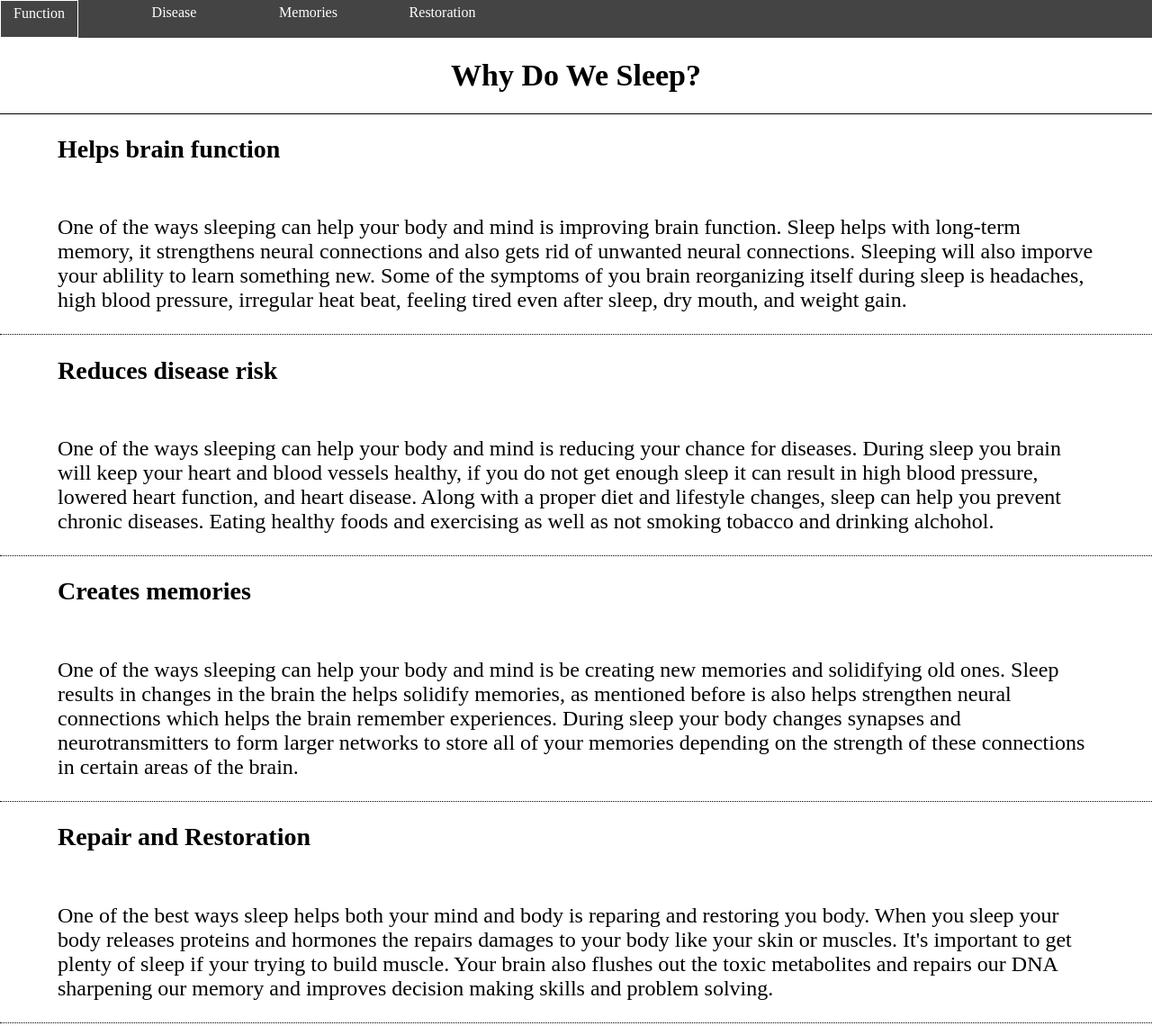
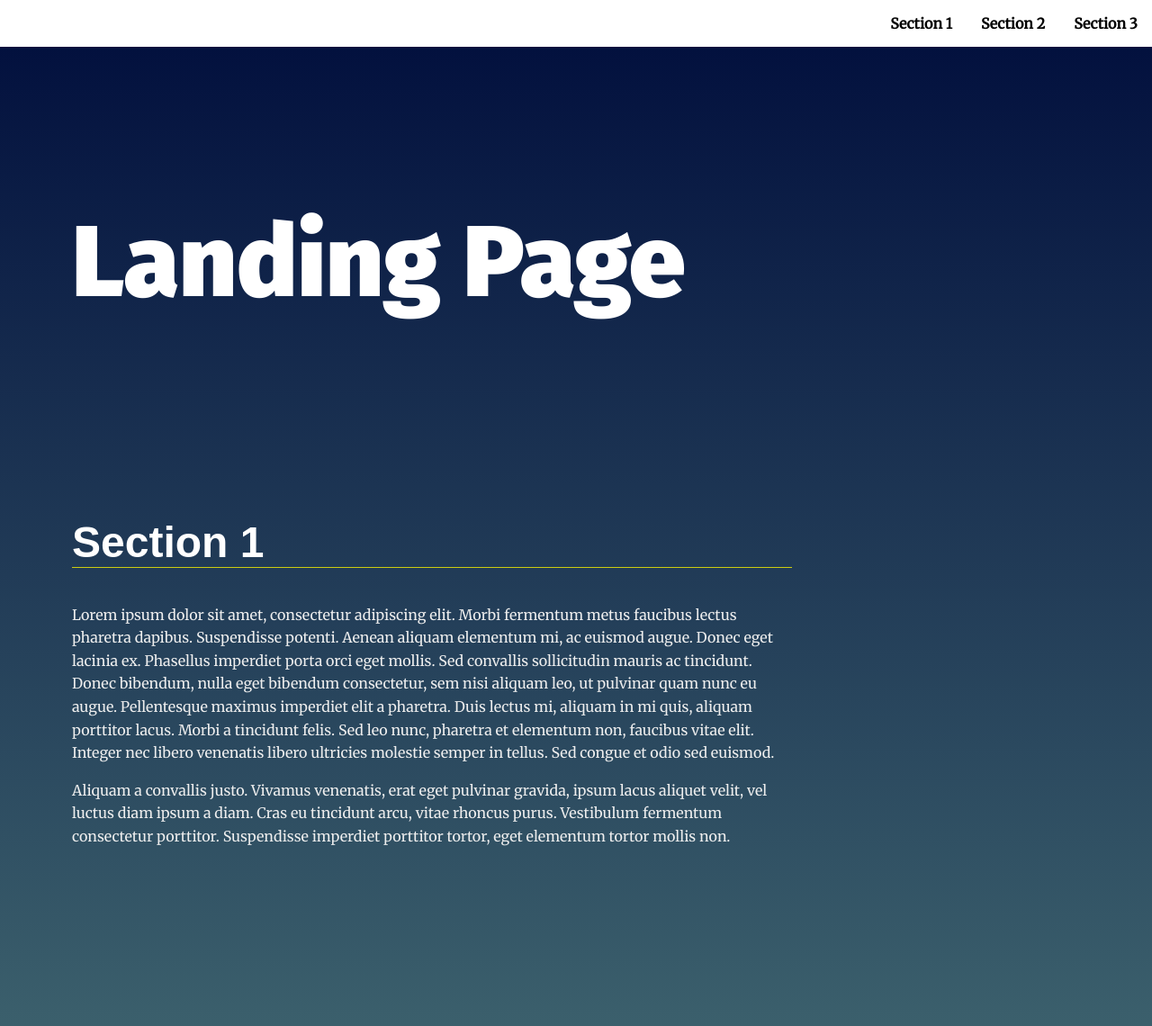
Before and after one commit to ColeLybbert/fend-landing-page, a plain HTML site: page index.html in a window 1280 px wide. Shown: the top 1140 px of the page at 90% size. Drawn offline with Linux system fonts and the light colour scheme.

Commit message:
major code structure changes

```diff
--- a/css/styles.css
+++ b/css/styles.css
@@ -1,94 +1,231 @@
+/*
+ *
+ * CSS written based on SMACSS architecture.
+ * To learn more, visit: http://smacss.com/
+ *
+ * For simplicity, no reset or normalize is added.
+ * To learn more, visit: https://css-tricks.com/reboot-resets-reasoning/
+ *
+*/
+
+
+/* ---- Base Rules ---- */
+html{
+    scroll-behavior: smooth;
+}
 body {
-    width: 100%;
-    height: 100%;
+    background: rgb(136,203,171);
+    background: linear-gradient(0deg, rgba(136,203,171,1) 0%, rgba(0,13,60,1) 100%);
     margin: 0;
-    padding: 0;
+    font-family: 'Merriweather', serif;
+    color: #fff;
 }
 
-#nav {
-    display: flex;
-    justify-content: left;
-    flex-wrap: wrap;
-    height: 5%;
-    width: 100%;
-    margin: 0;
-    padding: 0;
-    background-color: #444;
-    text-align: center;
+
+/* Typeography General*/
+h1 {
+    font-family: 'Fira Sans', sans-serif;
+    font-size: 3em;
+    margin: 2em 1rem;
 }
 
-a {
-    text-decoration: none;
-    color: white;
+@media only screen and (min-width: 35em){
+    h1 {
+        font-size: 7em;
+        margin: 2em 4rem 1em;
+    }
 }
 
-a:hover {
-    color: black;
+h2 {
+    border-bottom: 1px solid #cc1;
+    font-family: 'Oxygen', Sans-Serif;
+    font-size: 3em;
+    color: #fff;
 }
 
-li {
-    list-style-type: none;
-    width: 75px;
-    height: 30px;
-    margin: 0 5% 0 0;
-    color: white;
-    padding: 5px;
+p {
+    line-height: 1.6em;
+    color: #eee;
 }
 
-li:hover {
-    border: 1px solid white;
+/* ---- Layout Rules ---- */
+main {
+    margin: 10vh 1em 10vh;
 }
 
-.button {
-    color: white;
-    background-color: white;
-    color: black;
-    border: none;
+.main-hero {
+    min-height: 40vh;
+    padding-top: 3em;
 }
 
-button:hover {
-    background-color: black;
-    color: white;
+section {
+    position: relative;
+    min-height: 80vh;
 }
 
-.landing-page {
-    text-align: center;
-    border-style:solid;
-    border-top: none;
-    border-right: none;
-    border-left: none;
-}
 
-div {
-    padding: 0 5%;
+/* ---- Module Rules ---- */
+
+/* Navigation Styles*/
+.navbar__menu ul {
+    padding-left: 0;
     margin: 0;
-    border-top: none;
-    border-left: none;
-    border-right: none;
-    border-bottom: 1px dotted black;
-}
-
-.right {
     text-align: right;
 }
 
-h1 {
-    font-size: 34px;
+.navbar__menu li {
+    display: inline-block;
 }
 
-h2{
-    font-size: 28px;
-    margin-bottom: 5%;
+.navbar__menu a {
+    display: block;
+    padding: 1em;
+    font-weight: bold;
+    text-decoration: none;
+    color: #000;
 }
 
-p {
-    font-size: 24px;
+.navbar__menu a:hover {
+    background: #333;
+    color: #fff;
+    transition: ease 0.3s all;
 }
 
-.selected {
-    background-color: green;
+/* Header Styles */
+.page__header {
+    background: #fff;
+    position: fixed;
+    top: 0;
+    width: 100%;
+    z-index: 5;
 }
 
-.active {
-    background-color: #444;
+/* Footer Styles */
+.page__footer {
+    background: #000;
+    padding: 3em;
+    color: #fff;
 }
+
+.page__footer p{
+    color: #fff;
+}
+
+
+/* ---- Theme Rules ---- */
+/* Landing Container Styles */
+.landing__container {
+    padding: 1em;
+    text-align: left;
+}
+
+@media only screen and (min-width: 35em){
+    .landing__container {
+        max-width: 50em;
+        padding: 4em;
+    }
+}
+
+section:nth-of-type(even) .landing__container {
+    margin-right: 0;
+    margin-left: auto;
+    text-align: right;
+}
+
+/* Background Circles */
+/* Note that background circles are created with psuedo elements before and after */
+/* Circles appear to be random do to use of :nth-of-type psuedo class */
+section:nth-of-type(odd) .landing__container::before {
+    content: '';
+    background: rgba(255, 255, 255, 0.187);
+    position: absolute;
+    z-index: -5;
+    width: 20vh;
+    height: 20vh;
+    border-radius: 50%;
+    opacity: 0;
+    transition: ease 0.5s all;
+}
+
+section:nth-of-type(even) .landing__container::before {
+    content: '';
+    background: rgb(255,255,255);
+    background: linear-gradient(0deg, rgba(255,255,255,.1) 0%, rgba(255,255,255,.2) 100%);
+    position: absolute;
+    top: 3em;
+    right: 3em;
+    z-index: -5;
+    width: 10vh;
+    height: 10vh;
+    border-radius: 50%;
+    opacity: 0;
+    transition: ease 0.5s all;
+}
+
+section:nth-of-type(3n) .landing__container::after {
+    content: '';
+    background: rgb(255,255,255);
+    background: linear-gradient(0deg, rgba(255,255,255,.1) 0%, rgba(255,255,255,.2) 100%);
+    position: absolute;
+    right: 0;
+    bottom: 0;
+    z-index: -5;
+    width: 10vh;
+    height: 10vh;
+    border-radius: 50%;
+    opacity: 0;
+    transition: ease 0.5s all;
+}
+
+section:nth-of-type(3n + 1) .landing__container::after {
+    content: '';
+    background: rgb(255,255,255);
+    background: linear-gradient(0deg, rgba(255,255,255,.1) 0%, rgba(255,255,255,.2) 100%);
+    position: absolute;
+    right: 20vw;
+    bottom: -5em;
+    z-index: -5;
+    width: 15vh;
+    height: 15vh;
+    border-radius: 50%;
+    opacity: 0;
+    transition: ease 0.5s all;
+}
+
+
+/* ---- Theme State Rules ---- */
+/* Section Active Styles */
+/* Note: your-active-class class is applied through javascript. You should update the class here and in the index.html to what you set in your javascript file.  */
+section.your-active-class {
+    background: rgb(0, 0, 0);
+    background: linear-gradient(0deg, rgba(0, 0, 0, 0.1) 0%, rgba(0, 0, 0, 0) 100%);
+}
+
+section.your-active-class .landing__container::before {
+    opacity: 1;
+    animation: rotate 4s linear 0s infinite forwards;
+}
+
+section.your-active-class .landing__container::after {
+    opacity: 1;
+    animation: rotate 5s linear 0s infinite forwards reverse;
+}
+
+.nav-active-class {
+    background: #555;
+    transition: ease 0.3s all;
+}
+
+/* Section Active Styles Keyframe Animations */
+@keyframes rotate {
+	from {
+		transform: rotate(0deg)
+		           translate(-1em)
+		           rotate(0deg);
+	}
+	to {
+		transform: rotate(360deg)
+		           translate(-1em)
+		           rotate(-360deg);
+	}
+}
--- a/index.html
+++ b/index.html
@@ -1,73 +1,59 @@
-<!DOCTYPE html>
-<html>
+<!DOCTYPE >
+<html lang="en">
 <head>
-    <meta charset="utf-8" />
-    <title>Landing Page</title>
-    <meta name="Landing Page" content="Main Page" />
-    <link rel="stylesheet" href="./css/styles.css" />
+  <meta charset="UTF-8">
+  <meta name="viewport" content="width=device-width, initial-scale=1.0">
+  <meta http-equiv="X-UA-Compatible" content="ie=edge">
+  <title>Manipulating the DOM</title>
+  <!-- Load Google Fonts -->
+  <link href="https://fonts.googleapis.com/css?family=Fira+Sans:900|Merriweather&display=swap" rel="stylesheet">  <!-- Load Styles -->
+  <link href="css/styles.css" rel="stylesheet">
 </head>
+<body>
+  <!-- HTML Follows BEM naming conventions
+  IDs are only used for sections to connect menu achors to sections -->
+  <header class="page__header">
+    <nav class="navbar__menu">
+      <!-- Navigation starts as empty UL that will be populated with JS -->
+      <ul id="navbar__list"></ul>
+    </nav>
+  </header>
+  <main>
+    <header class="main__hero">
+      <h1>Landing Page </h1>
+    </header>
+    <!-- Each Section has an ID (used for the anchor) and
+    a data attribute that will populate the li node.
+    Adding more sections will automatically populate nav.
+    The first section is set to active class by default -->
+    <section id="section1" data-id="Section 1" data-scroll="section1">
+      <div class="landing__container">
+        <h2>Section 1</h2>
+        <p>Lorem ipsum dolor sit amet, consectetur adipiscing elit. Morbi fermentum metus faucibus lectus pharetra dapibus. Suspendisse potenti. Aenean aliquam elementum mi, ac euismod augue. Donec eget lacinia ex. Phasellus imperdiet porta orci eget mollis. Sed convallis sollicitudin mauris ac tincidunt. Donec bibendum, nulla eget bibendum consectetur, sem nisi aliquam leo, ut pulvinar quam nunc eu augue. Pellentesque maximus imperdiet elit a pharetra. Duis lectus mi, aliquam in mi quis, aliquam porttitor lacus. Morbi a tincidunt felis. Sed leo nunc, pharetra et elementum non, faucibus vitae elit. Integer nec libero venenatis libero ultricies molestie semper in tellus. Sed congue et odio sed euismod.</p>
 
-  <body>
-    <nav>
-      <ul id="nav"></ul>
-    </nav>
-    <div class="landing-page">
-      <h1>Why Do We Sleep?</h1>
+        <p>Aliquam a convallis justo. Vivamus venenatis, erat eget pulvinar gravida, ipsum lacus aliquet velit, vel luctus diam ipsum a diam. Cras eu tincidunt arcu, vitae rhoncus purus. Vestibulum fermentum consectetur porttitor. Suspendisse imperdiet porttitor tortor, eget elementum tortor mollis non.</p>
       </div>
+    </section>
+    <section id="section2" data-id="Section 2" data-scroll="section2">
+      <div class="landing__container">
+        <h2>Section 2</h2>
+        <p>Lorem ipsum dolor sit amet, consectetur adipiscing elit. Morbi fermentum metus faucibus lectus pharetra dapibus. Suspendisse potenti. Aenean aliquam elementum mi, ac euismod augue. Donec eget lacinia ex. Phasellus imperdiet porta orci eget mollis. Sed convallis sollicitudin mauris ac tincidunt. Donec bibendum, nulla eget bibendum consectetur, sem nisi aliquam leo, ut pulvinar quam nunc eu augue. Pellentesque maximus imperdiet elit a pharetra. Duis lectus mi, aliquam in mi quis, aliquam porttitor lacus. Morbi a tincidunt felis. Sed leo nunc, pharetra et elementum non, faucibus vitae elit. Integer nec libero venenatis libero ultricies molestie semper in tellus. Sed congue et odio sed euismod.</p>
 
-    <div class="section" data-id="Function"  id="Function">
-      <h2>Helps brain function</h2>
+        <p>Aliquam a convallis justo. Vivamus venenatis, erat eget pulvinar gravida, ipsum lacus aliquet velit, vel luctus diam ipsum a diam. Cras eu tincidunt arcu, vitae rhoncus purus. Vestibulum fermentum consectetur porttitor. Suspendisse imperdiet porttitor tortor, eget elementum tortor mollis non.</p>
+      </div>
+    </section>
+    <section id="section3" data-id="Section 3" data-scroll="section3">
+      <div class="landing__container">
+        <h2>Section 3</h2>
+        <p>Lorem ipsum dolor sit amet, consectetur adipiscing elit. Morbi fermentum metus faucibus lectus pharetra dapibus. Suspendisse potenti. Aenean aliquam elementum mi, ac euismod augue. Donec eget lacinia ex. Phasellus imperdiet porta orci eget mollis. Sed convallis sollicitudin mauris ac tincidunt. Donec bibendum, nulla eget bibendum consectetur, sem nisi aliquam leo, ut pulvinar quam nunc eu augue. Pellentesque maximus imperdiet elit a pharetra. Duis lectus mi, aliquam in mi quis, aliquam porttitor lacus. Morbi a tincidunt felis. Sed leo nunc, pharetra et elementum non, faucibus vitae elit. Integer nec libero venenatis libero ultricies molestie semper in tellus. Sed congue et odio sed euismod.</p>
 
-      <p>
-        One of the ways sleeping can help your body and mind is improving brain
-        function. Sleep helps with long-term memory, it strengthens neural
-        connections and also gets rid of unwanted neural connections. Sleeping
-        will also imporve your ablility to learn something new. Some of the
-        symptoms of you brain reorganizing itself during sleep is headaches,
-        high blood pressure, irregular heat beat, feeling tired even after
-        sleep, dry mouth, and weight gain.
-      </p>
+        <p>Aliquam a convallis justo. Vivamus venenatis, erat eget pulvinar gravida, ipsum lacus aliquet velit, vel luctus diam ipsum a diam. Cras eu tincidunt arcu, vitae rhoncus purus. Vestibulum fermentum consectetur porttitor. Suspendisse imperdiet porttitor tortor, eget elementum tortor mollis non.</p>
       </div>
-
-    <div class="section" data-id="Disease" id="Disease">
-      <h2>Reduces disease risk</h2>
-      <p>
-        One of the ways sleeping can help your body and mind is reducing your
-        chance for diseases. During sleep you brain will keep your heart and
-        blood vessels healthy, if you do not get enough sleep it can result in
-        high blood pressure, lowered heart function, and heart disease. Along
-        with a proper diet and lifestyle changes, sleep can help you prevent
-        chronic diseases. Eating healthy foods and exercising as well as not
-        smoking tobacco and drinking alchohol.
-      </p>
-    </div>
-
-    <div class="section" data-id="Memories" id="Memories">
-      <h2>Creates memories</h2>
-      <p>
-        One of the ways sleeping can help your body and mind is be creating new
-        memories and solidifying old ones. Sleep results in changes in the brain
-        the helps solidify memories, as mentioned before is also helps
-        strengthen neural connections which helps the brain remember
-        experiences. During sleep your body changes synapses and
-        neurotransmitters to form larger networks to store all of your memories
-        depending on the strength of these connections in certain areas of the
-        brain.
-      </p>
-    </div>
-
-    <div class="section" data-id="Restoration">
-      <h2>Repair and Restoration</h2>
-      <p>
-        One of the best ways sleep helps both your mind and body is reparing and
-        restoring you body. When you sleep your body releases proteins and
-        hormones the repairs damages to your body like your skin or muscles.
-        It's important to get plenty of sleep if your trying to build muscle.
-        Your brain also flushes out the toxic metabolites and repairs our DNA
-        sharpening our memory and improves decision making skills and problem
-        solving.
-      </p>
-    </div>
+    </section>
+  </main>
+  <footer class="page__footer">
+    <p>&copy Udacity</p>
+  </footer>
    <script src="./js/app.js"></script>
 </body>
 </html>
--- a/js/app.js
+++ b/js/app.js
@@ -1,36 +1,27 @@
-// This makes each NavBar item and selects the NavBar itself
-let navItems = ["Function", "Disease", "Memories", "Restoration"];
-let navList = document.querySelector("#nav");
-
-// Maps each navItem using .map and iteration
-navItems.map((navItem) => {
-  // adds a li to each navItem and an a tag
-  let listItem = document.createElement("li");
-  let link = document.createElement("a");
-  // adds a link for scrolling
-  link.href = "#" + navItem;
-  //adds id for later
-  listItem.id = navItem;
-  // appends each item to each other and adds the innerHTML
-  link.innerHTML = navItem;
-  listItem.appendChild(link);
-  navList.appendChild(listItem);
-});
-// empty array I use to return anything section does
-let sections = [].slice.call(document.getElementsByClassName("section"));
-// once again maps each section using .map and iterations
+//Returning section into an array
+let sections = [].slice.call(document.getElementsByTagName("section"));
+// Defining NavBar
+let navBar = document.getElementById("navbar__list");
+// Looping each section and nav button
 sections.map((section) => {
-  //defines each section's button using data-id's
-  let matchingButton = document.querySelector('#'+section.dataset.id);
-  //event listener as well as a function so the code actually runs
+  // Creating NavBar Structure
+  let navItem = document.createElement('li');
+  let itemLink = document.createElement('a');
+  //Adding link for scroll on click
+  itemLink.href = "#" + section.dataset.scroll;
+  //Labeling each Nav Button
+  itemLink.innerHTML = section.dataset.id;
+  //Attaching everything together
+  navItem.appendChild(itemLink);
+  navBar.appendChild(navItem);
+  //Adding Classes
   section.addEventListener("mouseover", () => {
-    //adds classes
-    section.classList.add("active");
-    matchingButton.classList.add("selected");
+    section.classList.add("your-active-class");
+    navItem.classList.add("nav-active-class");
   });
-  // takes classes away
+  //Removing Classes
   section.addEventListener("mouseout", () => {
-    section.classList.remove("active");
-    matchingButton.classList.remove("selected");
+    section.classList.remove("your-active-class");
+    navItem.classList.remove("nav-active-class");
   });
 });
```
Also changed, not shown: 1 other file. Lines whose indentation alone changed are shown as unchanged.
